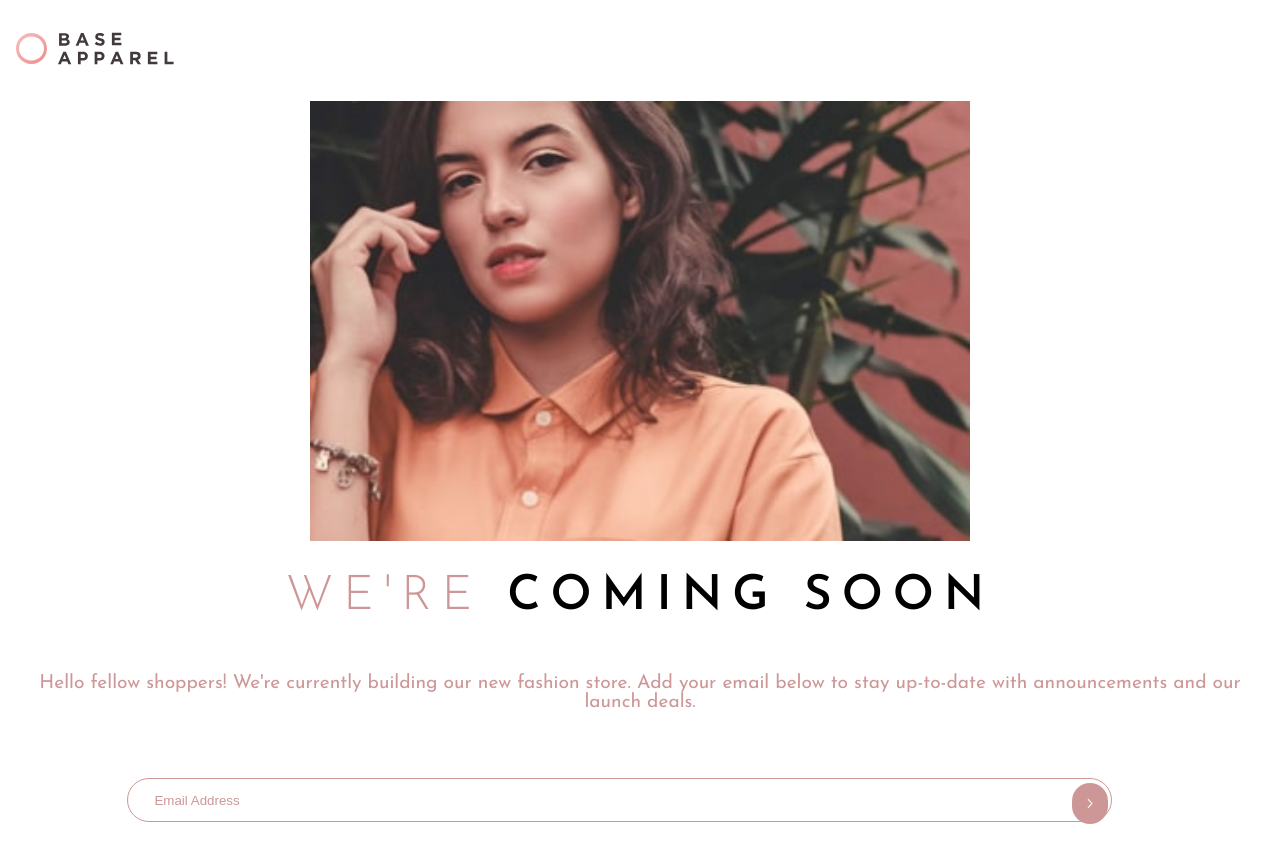
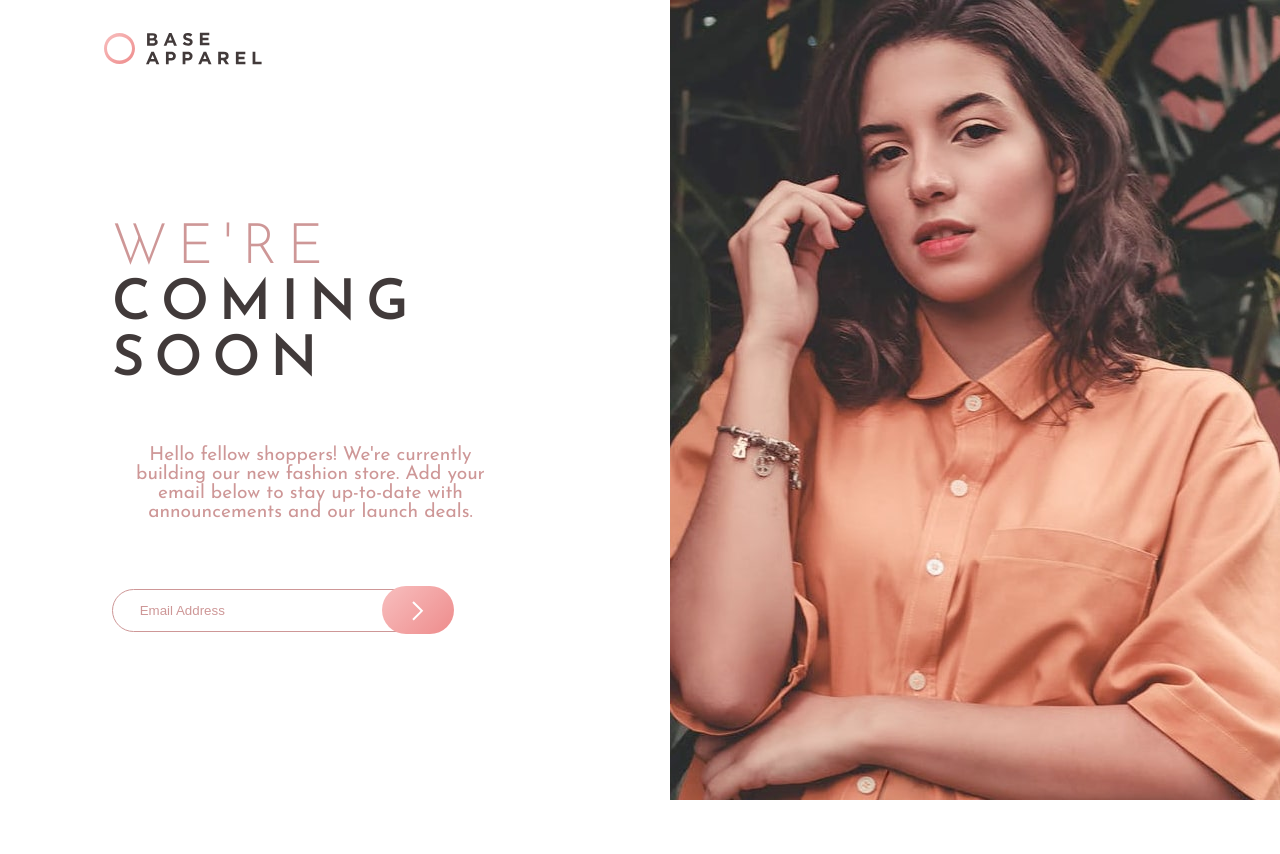
Before and after one commit to gulamansari57181/Frontend-Mentor-Challenges, a plain HTML site: page 08-base-apparel-coming-soon-master/index.html in a window 1280 px wide. After the commit the page ends 800 px from the top, so only its background shows below. Drawn offline with Linux system fonts and the light colour scheme.

Commit message:
8th Challenge completed without javascript

```diff
--- a/08-base-apparel-coming-soon-master/index.html
+++ b/08-base-apparel-coming-soon-master/index.html
@@ -1,16 +1,12 @@
 <!DOCTYPE html>
 <html lang="en">
+
 <head>
     <meta charset="UTF-8" />
     <meta name="viewport" content="width=device-width, initial-scale=1.0" />
     <!-- displays site properly based on user's device -->
 
-    <link
-      rel="icon"
-      type="image/png"
-      sizes="32x32"
-      href="./images/favicon-32x32.png"
-    />
+    <link rel="icon" type="image/png" sizes="32x32" href="./images/favicon-32x32.png" />
     <link rel="stylesheet" href="style.css" />
 
     <title>
@@ -24,28 +20,26 @@
             <img src="./images/logo.svg" alt="brand logo" />
         </div>
         <div class="wrapper">
-        <section class="img-container"></section>
-        <section class="content">
+            <div class="img-container"></div>
+            <div class="content">
                 <h1 class="heading"><span>We're </span> coming soon</h1>
 
                 <p class="greet-message">
-            Hello fellow shoppers! We're currently building our new fashion
-            store. Add your email below to stay up-to-date with announcements
-            and our launch deals.
+                    Hello fellow shoppers! We're currently building our new fashion store. Add your email below to stay up-to-date with announcements and our launch deals.
                 </p>
 
                 <div class="btn-container">
                     <form action="get">
                         <input type="email" placeholder="Email Address" required />
-              <img
-                class="arrow-icon"
-                src="./images/icon-arrow.svg"
-                alt="arrow icon"
-              />
+
+                        <div class="arrow-icon">
+                            <img src="./images/icon-arrow.svg" alt="arrow icon" />
+                        </div>
                     </form>
                 </div>
-        </section>
+            </div>
         </div>
     </main>
 </body>
+
 </html>
--- a/08-base-apparel-coming-soon-master/style.css
+++ b/08-base-apparel-coming-soon-master/style.css
@@ -6,14 +6,11 @@
     box-sizing: border-box;
     margin: 0;
     padding: 0;
-  /* background: rgb(0 100 0/0.5) !important; */
 }
 
 .container {
-  overflow: hidden !important;
     max-width: 100vw;
     min-height: 100vh;
-  /* background-color: rgb(112, 12, 211); */
 }
 
 .logo-cintainer {
@@ -23,13 +20,13 @@
 .wrapper {
     display: flex;
     align-items: center;
-  justify-content: center;
+    /* justify-content: center; */
     flex-direction: column;
 }
 
 .img-container {
     background-image: url("./images/hero-mobile.jpg");
-  width: 100%;
+    width: 100vw !important;
     min-height: 55vh;
     background-repeat: no-repeat;
     background-position: center;
@@ -38,8 +35,9 @@
 
 .content {
     text-align: center;
-  padding: 2em 1.5em;
+    margin: 2em 1.5em;
 }
+
 
 /***************************
 ************* Typography ***********/
@@ -50,6 +48,7 @@
     letter-spacing: 10px;
     text-transform: uppercase;
     padding-bottom: 0.5em;
+    color: hsl(0, 6%, 24%);
 }
 
 .heading span {
@@ -68,22 +67,71 @@
     margin-top: 5em;
     width: 80%;
     padding: 1em 2em;
-  text-align: start;
     border: 0.1rem solid hsl(0, 36%, 70%);
     border-radius: 2rem;
+    color: hsl(0, 36%, 70%);
+    font-size: 1.1;
 }
 
 .arrow-icon {
     position: relative;
-  right: 2.8rem;
-  top: 1.2em;
-  /* height: 100%; */
-  width: 2.3rem;
+    left: 80%;
+    top: -2.9rem;
+    height: 2.9em;
+    width: 4em;
+    text-align: center;
     padding: 1.9vmin;
-  background-color: hsl(0, 36%, 70%);
+    background: linear-gradient(135deg, hsl(0, 80%, 86%), hsl(0, 74%, 74%));
     border-radius: 10rem;
+}
+
+.arrow-icon:active {
+    background: linear-gradient(135deg, hsl(0, 80%, 86%), hsl(0, 80%, 86%));
 }
 
 ::placeholder {
     color: hsl(0, 36%, 70%);
 }
+
+
+/* Media query to make responsive */
+
+@media screen and (min-width: 712px) {
+    .wrapper {
+        flex-direction: row-reverse;
+    }
+    .img-container {
+        width: 40%;
+        background-image: url("./images/hero-desktop.jpg");
+        margin-top: -6.3em;
+        min-height: 100vh;
+        background-position: right;
+    }
+    .content {
+        width: 60%;
+        padding-left: 5.5em;
+    }
+    .logo-cintainer {
+        padding: 2em 6.5em;
+    }
+    .heading {
+        font-family: "Josefin Sans", sans-serif;
+        font-size: 3.5rem;
+        letter-spacing: 10px;
+        text-transform: uppercase;
+        padding-bottom: 0.5em;
+        text-align: left;
+        max-width: 50%;
+    }
+    .btn-container {
+        text-align: left;
+    }
+    .arrow-icon {
+        position: relative;
+        left: 68%;
+        top: -2.9rem;
+        height: 3em;
+        width: 4.5em;
+        text-align: center;
+    }
+}
```
Lines whose indentation alone changed are shown as unchanged.
